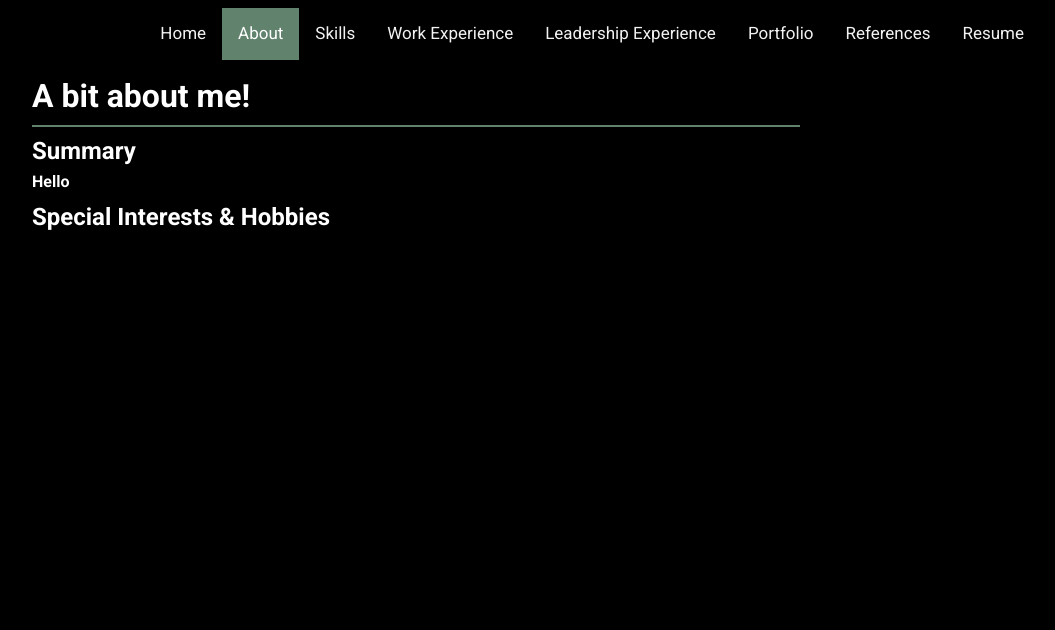
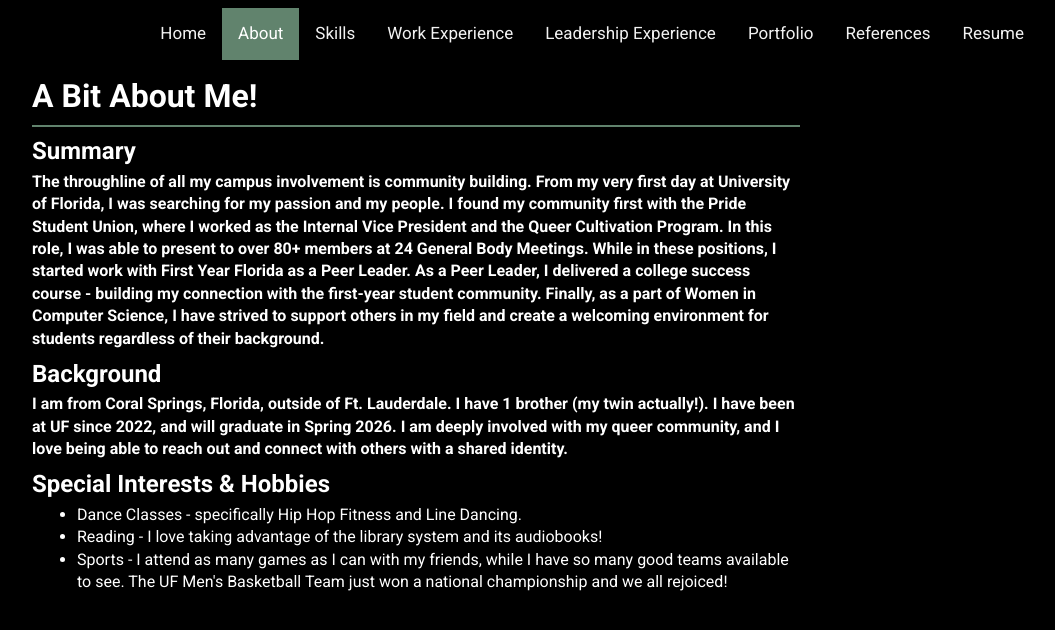
Before and after one commit to rpa0309/rpa0309.github.io, a plain HTML site: page about.html in a window 1280 px wide. Shown: the whole page, without its empty margins (224-1279 px from the left). Drawn offline with Linux system fonts and the light colour scheme.

Commit message:
Updates Resume & About page

```diff
--- a/about.html
+++ b/about.html
@@ -25,11 +25,18 @@
     </div>
 </div>
 <div class="text">
-    <h1>A bit about me!</h1>
+    <h1>A Bit About Me!</h1>
     <hr>
     <h2>Summary</h2>
-    <b>Hello</b>
+    <b>The throughline of all my campus involvement is community building. From my very first day at University of Florida, I was searching for my passion and my people. I found my community first with the Pride Student Union, where I worked as the Internal Vice President and the Queer Cultivation Program. In this role, I was able to present to over 80+ members at 24 General Body Meetings. While in these positions, I started work with First Year Florida as a Peer Leader. As a Peer Leader, I delivered a college success course - building my connection with the first-year student community. Finally, as a part of Women in Computer Science, I have strived to support others in my field and create a welcoming environment for students regardless of their background.</b>
+    <h2>Background</h2>
+    <b>I am from Coral Springs, Florida, outside of Ft. Lauderdale. I have 1 brother (my twin actually!). I have been at UF since 2022, and will graduate in Spring 2026. I am deeply involved with my queer community, and I love being able to reach out and connect with others with a shared identity.</b>
     <h2>Special Interests & Hobbies</h2>
+    <ul>
+        <li>Dance Classes - specifically Hip Hop Fitness and Line Dancing.</li>
+        <li>Reading - I love taking advantage of the library system and its audiobooks!</li>
+        <li>Sports - I attend as many games as I can with my friends, while I have so many good teams available to see. The UF Men's Basketball Team just won a national championship and we all rejoiced!</li>
+    </ul>
 </div>
 </body>
 </html>
```
Also changed, not shown: portfolio.html (+11 -0 lines), 1 other file.
